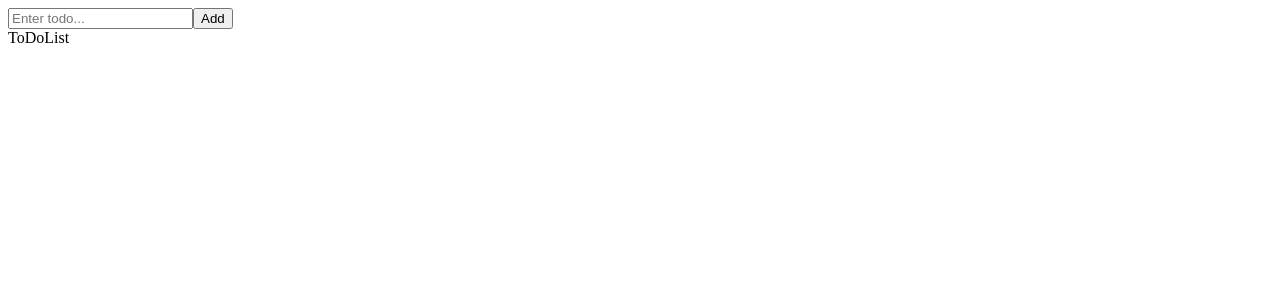
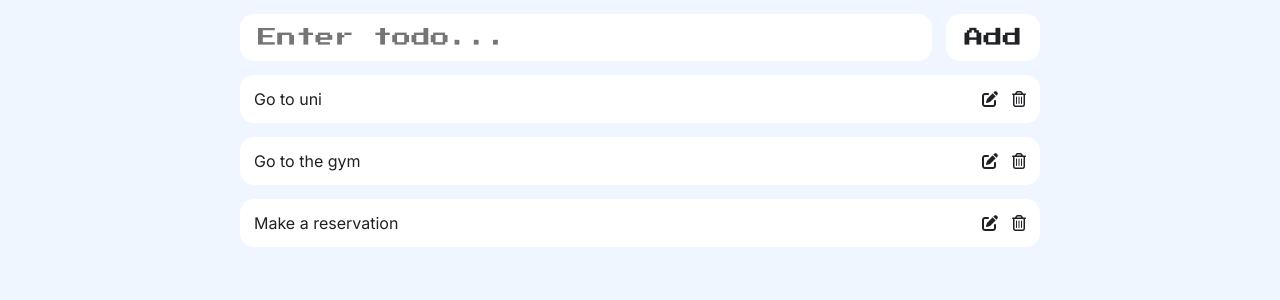
Before and after one commit to tinajeremic/react-todo, a React (Vite) app: page / in a window 1280 px wide. Shown: the top 300 px of the page. Built offline with nearby package versions, Linux system fonts and the light colour scheme.

Commit message:
app without functions, useState implemented

```diff
--- a/index.html
+++ b/index.html
@@ -9,6 +9,7 @@
     <link rel="preconnect" href="https://fonts.googleapis.com">
     <link rel="preconnect" href="https://fonts.gstatic.com" crossorigin>
     <link href="https://fonts.googleapis.com/css2?family=Inter:ital,opsz,wght@0,14..32,100..900;1,14..32,100..900&family=Press+Start+2P&display=swap" rel="stylesheet">
+    <link rel="stylesheet" href="https://cdnjs.cloudflare.com/ajax/libs/font-awesome/6.6.0/css/all.min.css" integrity="sha512-Kc323vGBEqzTmouAECnVceyQqyqdsSiqLQISBL29aUW4U/M7pSPA/gEUZQqv1cwx4OnYxTxve5UMg5GT6L4JJg==" crossorigin="anonymous" referrerpolicy="no-referrer" />
 
   </head>
   <body>
--- a/src/App.jsx
+++ b/src/App.jsx
@@ -1,16 +1,23 @@
+import { useState } from "react"
 import ToDoInput from "./components/ToDoInput"
 import ToDoList from "./components/ToDoList"
 
-//highest level parent
-//it gets rendered in main.jsx
+//highest level parent component
+//it gets rendered in main.jsx, which fetches the div element root id root
 //root from main.jsx is then in index.html
 function App() {
 
+  const [todos, setTodos] = useState([
+    'Go to uni',
+    'Go to the gym',
+    'Make a reservation'
+  ]);
+
   return (
-    <main>
+    <>
       <ToDoInput />
-      <ToDoList />
-    </main>
+      <ToDoList todos={todos}/>
+    </>
   )
 }
 
--- a/src/components/ToDoCard.jsx
+++ b/src/components/ToDoCard.jsx
@@ -1,9 +1,16 @@
 import React from 'react'
 
-export default function ToDoCard() {
+export default function ToDoCard(props) {
+
+  const {children} = props;
+
   return (
-    <div>
-      ToDoCard
-    </div>
+    <li className='todoItem'>
+      {children}
+      <div className='actionsContainer'>
+        <i className="fa-solid fa-pen-to-square"></i>
+        <i className="fa-regular fa-trash-can"></i>
+      </div>
+    </li>
   )
 }
--- a/src/components/ToDoInput.jsx
+++ b/src/components/ToDoInput.jsx
@@ -1,4 +1,7 @@
 export default function ToDoInput() {
+
+
+
   return(
     <header>
       <input placeholder="Enter todo..."/>
--- a/src/components/ToDoList.jsx
+++ b/src/components/ToDoList.jsx
@@ -1,12 +1,19 @@
 import React from 'react'
+import ToDoCard from './ToDoCard'
 
-export default function ToDoList() {
+export default function ToDoList(props) {
 
-
+  const {todos} = props;
 
   return (
-    <div>
-      ToDoList
-    </div>
+    <ul className='main'>
+      {todos.map((todo, toDoIndex) => {
+        return (
+          <ToDoCard key={toDoIndex}>
+            <p>{todo}</p>
+          </ToDoCard>
+        )
+      })}
+    </ul>
   )
 }
--- a/src/index.css
+++ b/src/index.css
@@ -0,0 +1,117 @@
+* {
+  font-family: 'Inter', sans-serif;
+  margin: 0;
+  padding: 0;
+  box-sizing: border-box;
+  color: #202124;
+}
+
+h1,
+h2,
+h3,
+input,
+button {
+  font-family: 'Press Start 2P', system-ui;
+}
+
+#root {
+  min-height: 100vh;
+  display: flex;
+  flex-direction: column;
+  padding: 14px;
+  background: #eff6ff;
+  gap: 14px;
+}
+
+header {
+  display: flex;
+  align-items: stretch;
+}
+
+header,
+.main {
+  max-width: 800px;
+  width: 100%;
+  margin: 0 auto;
+  gap: 14px;
+}
+
+header input {
+  flex: 1;
+  border-radius: 14px;
+  outline: none;
+  width: 100%;
+}
+
+header button {
+  border-radius: 14px;
+  background: transparent;
+  transition-duration: 200ms;
+  cursor: pointer;
+}
+
+header button:hover {
+  opacity: 0.7;
+}
+
+header button,
+header input {
+  padding: 14px 18px;
+  border: none;
+  outline: none;
+  background: white;
+}
+
+p {
+  font-size: 0.9em;
+}
+
+.main {
+  display: flex;
+  flex-direction: column;
+  gap: 14px;
+}
+
+.todoItem {
+  display: flex;
+  align-items: center;
+  gap: 14px;
+  padding: 14px;
+  border-radius: 14px;
+  background: white;
+}
+
+.todoItem p {
+  flex: 1;
+}
+
+.actionsContainer {
+  display: flex;
+  align-items: center;
+  gap: 14px;
+}
+
+.actionsContainer button {
+  transition-duration: 200ms;
+  border: none;
+  background: transparent;
+  cursor: pointer;
+}
+
+.actionsContainer button:hover {
+  opacity: 0.7;
+}
+
+
+
+@media (min-width: 640px) {
+
+  header button,
+  header input {
+    font-size: 1.2em;
+  }
+
+  p {
+    font-size: 1em;
+  }
+}
```
